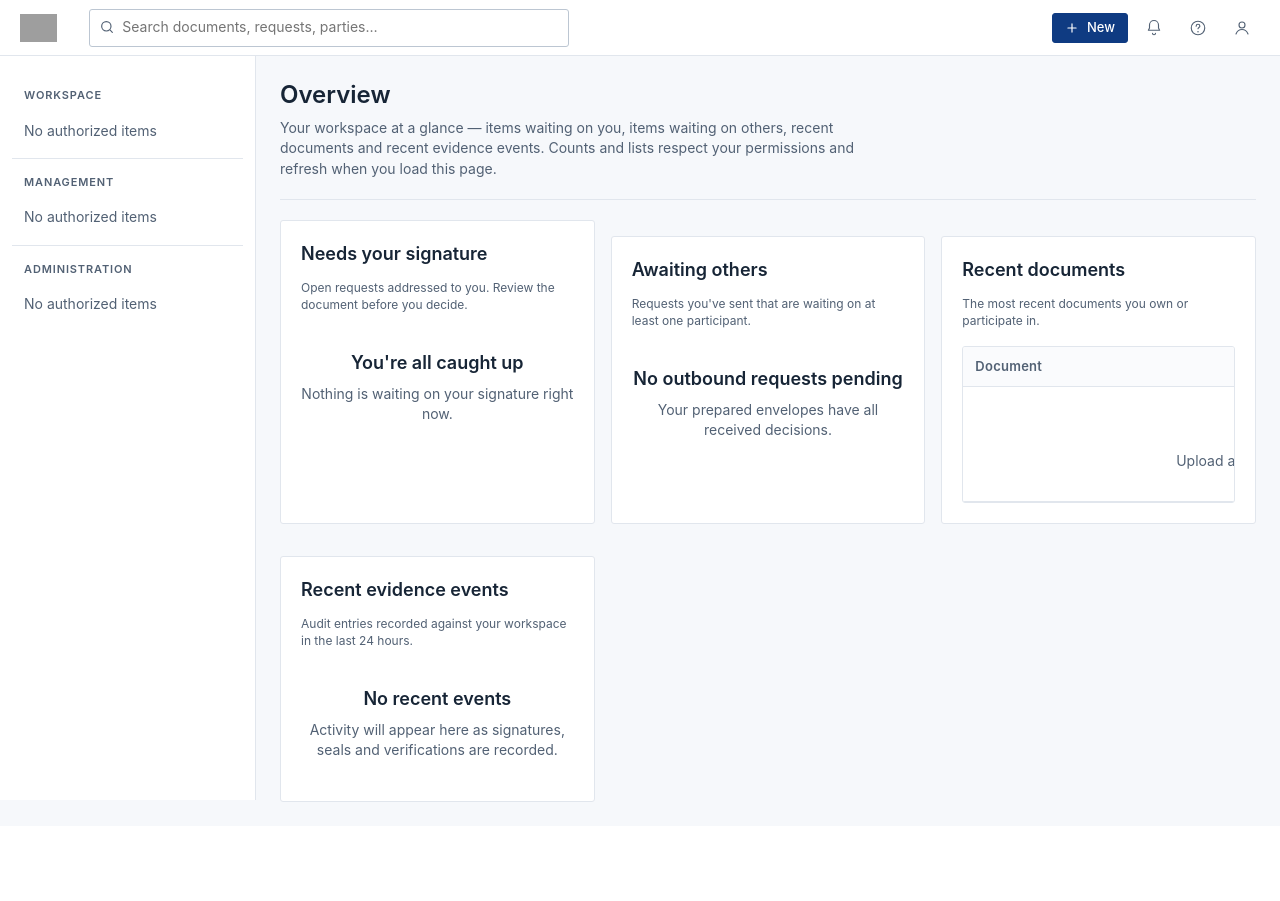
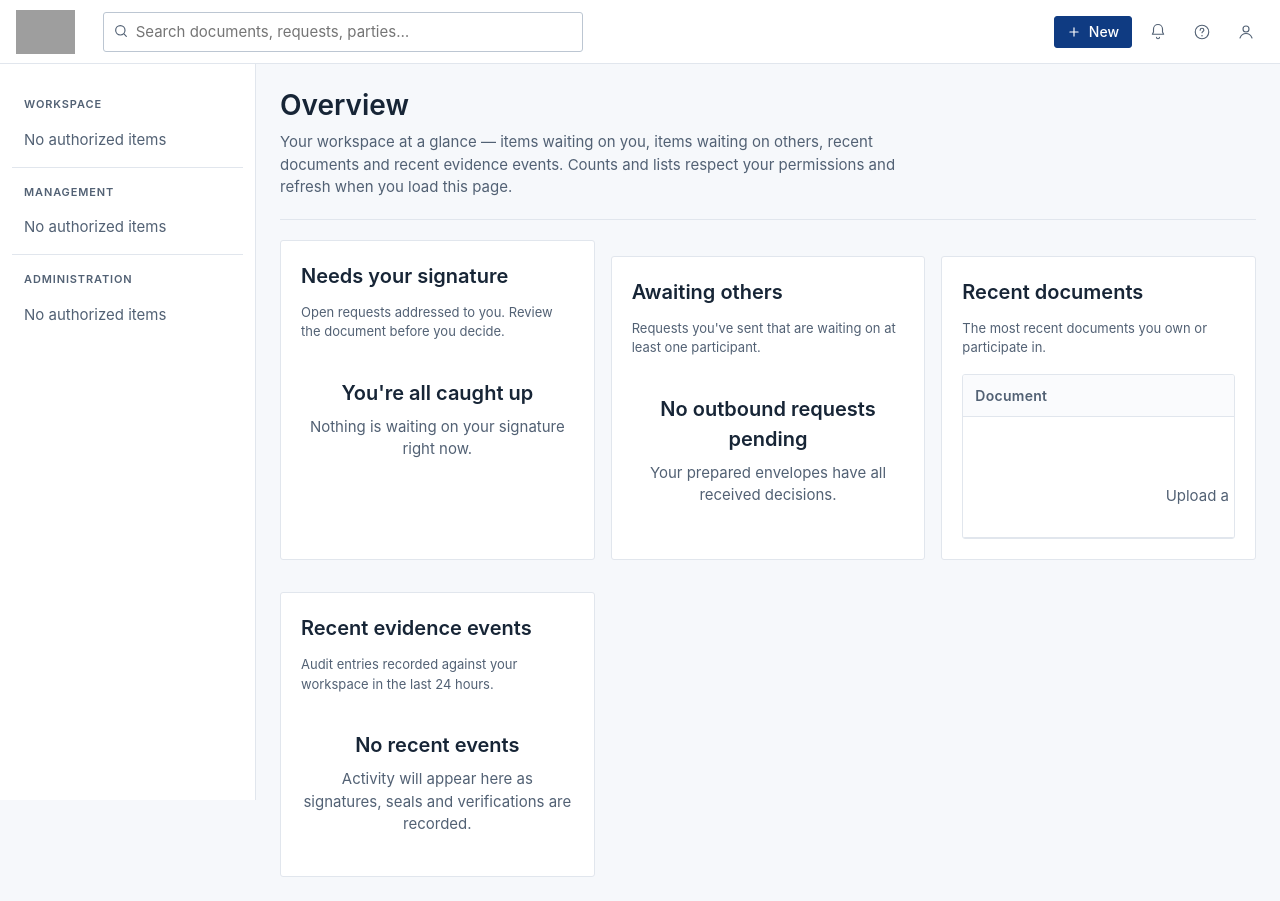
Before and after one commit to socaya/trustseal, a Python web app: template app/templates/dashboard.html in a window 1280 px wide. Before the commit the page ends 802 px from the top, so only its background shows below. Run offline with Jinja, Linux system fonts and the light colour scheme; the template is opened without the code that fills it, so the values that code supplies are empty; grey boxes are pictures that could not be loaded.

Commit message:
ui: Phase 13 — enlarged typography + topbar + register port fix
UI-P13.1: type scale bumped for visibility per operator
feedback — body 14→15, label 13→14, meta 12→13, subsection
16→17, section 18→20, page title 24→28. Line-height 1.45→1.5
for comfortable reading. Counter 24→28, control height 38→40,
small control 30→32, large control 44→48. Topbar height
56→64 and rail 56→64 to accommodate the larger lockup.

UI-P13.3: topbar brand lockup 28px→44px with img.display:block
so the baseline doesn't inherit text-line space. Topbar gap +
padding tightened (space-4/5 → space-3/4) to trim chrome
whitespace. Public-nav lockup 36→52, signer-nav lockup 32→40.

UI-P13.2: /api/auth/register was 403 because the register view
POSTs to API_BASE_URL (defaulted to :5000) but the dev server
runs on :5017. dev_server.sh now exports API_BASE_URL from
the chosen PORT so frontend + backend stay on the same origin.
Developers running without the launcher should also set
API_BASE_URL=http://127.0.0.1:<PORT>/api in their .env.

Verified live: tokens.css carries the new scale, shell.css
renders topbar img at 44px, POST /api/auth/register returns
400 BAD REQUEST (route reachable) instead of 403 (wrong host).

```diff
--- a/app/static/css/public.css
+++ b/app/static/css/public.css
@@ -13,7 +13,7 @@
 .ts-public-nav {
   background: var(--ts-surface);
   border-bottom: 1px solid var(--ts-border);
-  padding: var(--ts-space-3) var(--ts-space-6);
+  padding: var(--ts-space-2) var(--ts-space-5);
   display: flex;
   align-items: center;
   justify-content: space-between;
@@ -25,7 +25,7 @@
   gap: var(--ts-space-3);
   text-decoration: none;
 }
-.ts-public-nav__brand img { height: 44px; width: auto; }
+.ts-public-nav__brand img { height: 52px; width: auto; display: block; }
 
 .ts-public-nav__links {
   display: flex;
@@ -125,7 +125,7 @@
   align-items: center;
   justify-content: space-between;
 }
-.ts-signer-nav__brand img { height: 32px; width: auto; }
+.ts-signer-nav__brand img { height: 40px; width: auto; display: block; }
 .ts-signer-nav__issuer {
   color: var(--ts-text-muted);
   font-size: var(--ts-fs-meta);
--- a/app/static/css/shell.css
+++ b/app/static/css/shell.css
@@ -33,23 +33,24 @@
   border-bottom: 1px solid var(--ts-border);
   display: flex;
   align-items: center;
-  gap: var(--ts-space-4);
-  padding: 0 var(--ts-space-5);
+  gap: var(--ts-space-3);
+  padding: 0 var(--ts-space-4);
   height: var(--ts-topbar-h);
 }
 
 .ts-topbar__brand {
   display: inline-flex;
   align-items: center;
-  gap: var(--ts-space-3);
+  gap: var(--ts-space-2);
   text-decoration: none;
   color: var(--ts-text);
   flex: 0 0 auto;
 }
 .ts-topbar__brand:hover { text-decoration: none; }
 .ts-topbar__brand img {
-  height: 28px;
+  height: 44px;
   width: auto;
+  display: block;
 }
 
 .ts-topbar__workspace {
--- a/app/static/css/tokens.css
+++ b/app/static/css/tokens.css
@@ -37,17 +37,17 @@
   --ts-info-soft:             #eaf0f8;
   --ts-focus:                 #3778d4;
 
-  /* Typography -------------------------------------------------- */
+  /* Typography — enlarged for visibility (operator-feedback v2) --- */
   --ts-font:                  "Inter", "Helvetica Neue", Arial, sans-serif;
   --ts-font-mono:             ui-monospace, "SF Mono", SFMono-Regular, Menlo, Consolas, "Liberation Mono", monospace;
-  --ts-fs-page-title:         24px;
-  --ts-fs-section:            18px;
-  --ts-fs-subsection:         16px;
-  --ts-fs-body:               14px;
-  --ts-fs-label:              13px;
-  --ts-fs-meta:               12px;
-  --ts-fs-counter:            24px;
-  --ts-lh-base:               1.45;
+  --ts-fs-page-title:         28px;
+  --ts-fs-section:            20px;
+  --ts-fs-subsection:         17px;
+  --ts-fs-body:               15px;
+  --ts-fs-label:              14px;
+  --ts-fs-meta:               13px;
+  --ts-fs-counter:            28px;
+  --ts-lh-base:               1.5;
   --ts-lh-tight:              1.25;
   --ts-fw-regular:            400;
   --ts-fw-medium:             500;
@@ -64,17 +64,17 @@
   --ts-space-8:               40px;
 
   /* Shell geometry --------------------------------------------- */
-  --ts-topbar-h:              56px;
+  --ts-topbar-h:              64px;
   --ts-sidebar-w:             256px;
   --ts-sidebar-w-min:         232px;
   --ts-sidebar-w-max:         320px;
-  --ts-sidebar-rail-w:        56px;
+  --ts-sidebar-rail-w:        64px;
   --ts-inspector-w:           360px;
 
   /* Controls --------------------------------------------------- */
-  --ts-control-h:             38px;
-  --ts-control-h-sm:          30px;
-  --ts-control-h-lg:          44px;
+  --ts-control-h:             40px;
+  --ts-control-h-sm:          32px;
+  --ts-control-h-lg:          48px;
   --ts-radius:                3px;
   --ts-radius-sm:             2px;
   --ts-radius-lg:             6px;
--- a/app/templates/layouts/app.html
+++ b/app/templates/layouts/app.html
@@ -51,7 +51,7 @@
        href="{{ url_for('index') if 'index' in (request.endpoint or '') else '/' }}"
        aria-label="TRUSTSEAL · Verified Integrity">
       <img src="{{ url_for('static', filename='brand/trustseal/trustseal-horizontal.png') }}"
-           alt="TRUSTSEAL" width="140" height="28">
+           alt="TRUSTSEAL" width="220" height="44">
     </a>
 
     {% if current_user and current_user.is_authenticated and current_user.organization %}
```
Also changed, not shown: 1 other file.
